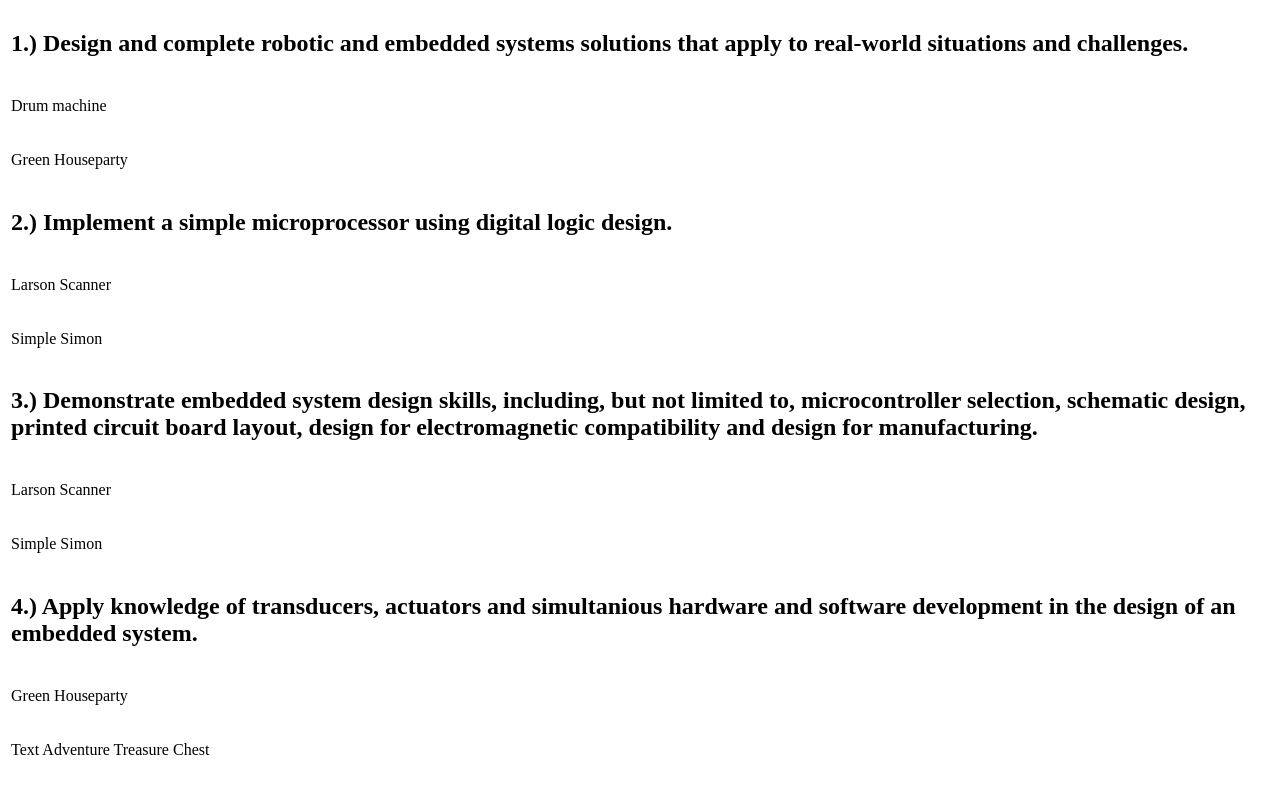
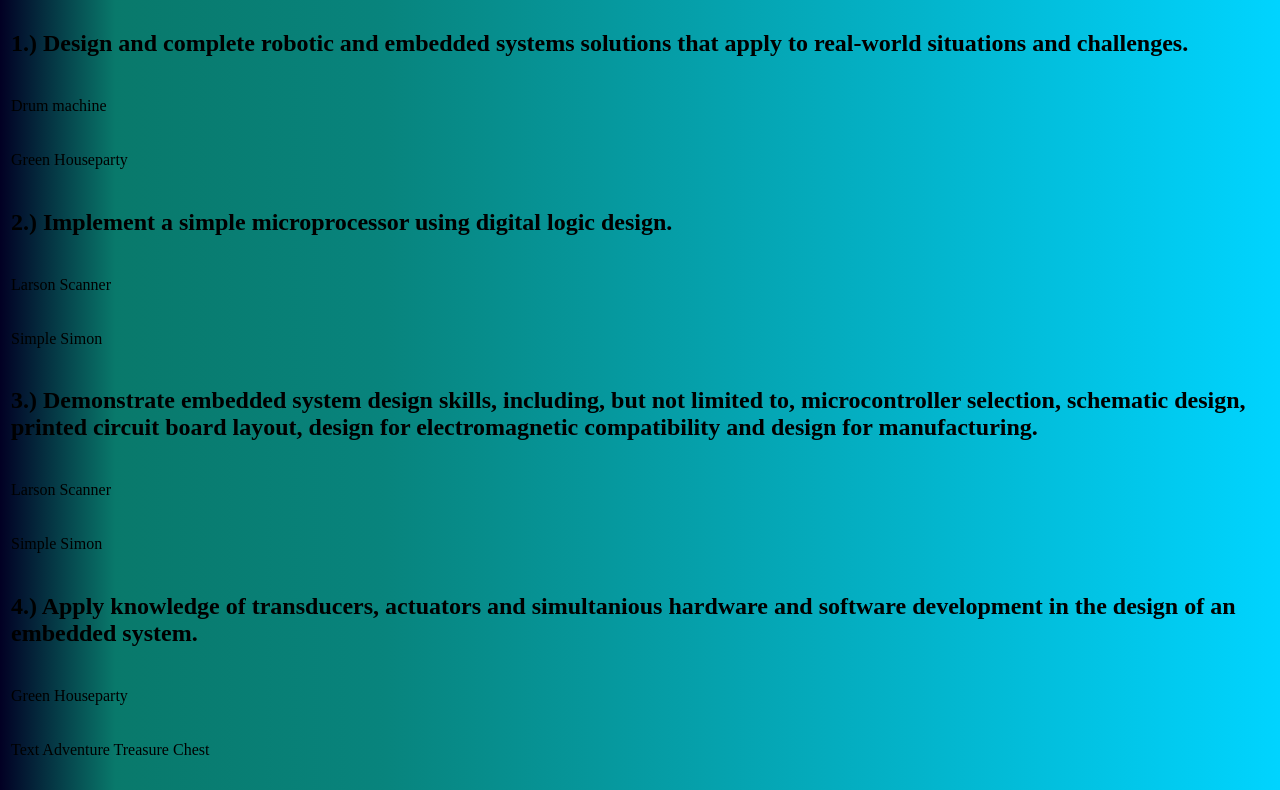
Before and after one commit to branc-8/branc-8.github.io, a plain HTML site: page index.html in a window 1280 px wide. Shown: the part 73-863 px from the top of the page. Drawn offline with Linux system fonts and the light colour scheme.

Commit message:
Update index.html

```diff
--- a/index.html
+++ b/index.html
@@ -2,7 +2,7 @@
 <head>
     <title>Ben Branch's Portfolio</title>
 </head>
-<body>
+<body style="background: rgb(2,0,36); background: linear-gradient(90deg, rgba(2,0,36,1) 0%, rgba(9,121,107,1) 9%, rgba(8,132,125,1) 30%, rgba(0,212,255,1) 100%);">
     <h1>Ben Branch's Portfolio</h1>
     <table>
     <tr><td><h2>1.) Design and complete robotic and embedded systems solutions that apply to real-world situations and challenges.</h2></td></tr>
```
